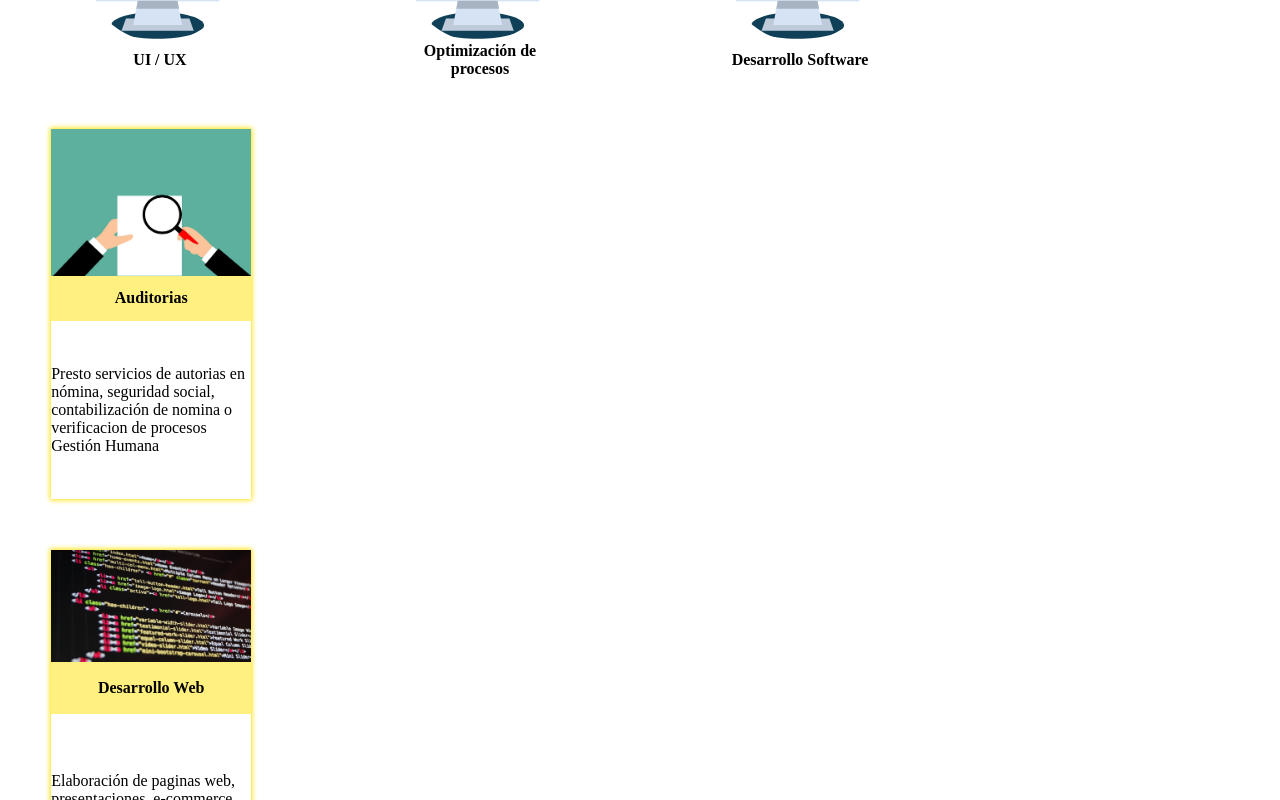
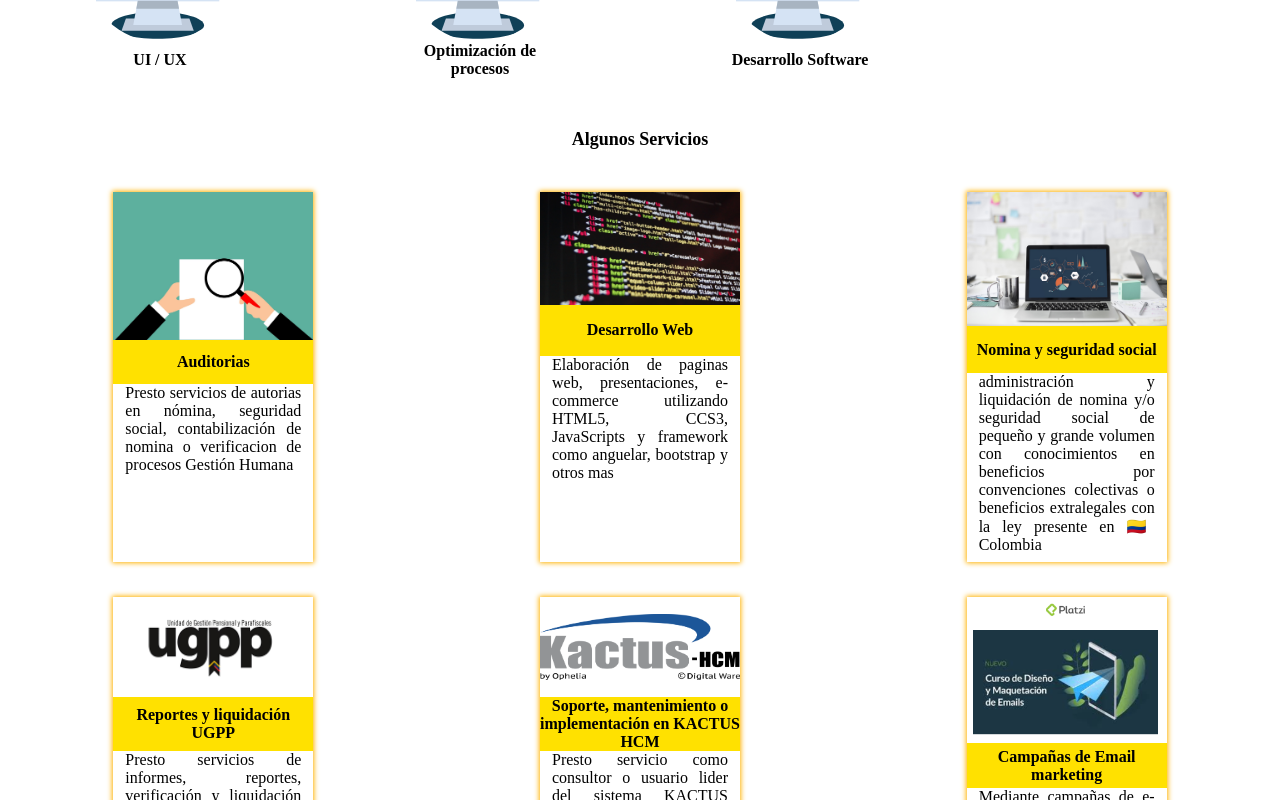
Before and after one commit to alejozepol/MarcaPersonal, a React app: page / in a window 1280 px wide. Shown: the part 1200-2000 px from the top of the page. Built offline with nearby package versions, Linux system fonts and the light colour scheme; no server answers; a web font is replaced by a local one.

Commit message:
animacion hover card

```diff
--- a/src/assets/styles/app.scss
+++ b/src/assets/styles/app.scss
@@ -63,6 +63,16 @@ $animationSpeed: 30s;
   }
   &__servicios {
     grid-area: servicios;
+    margin-top: 4%;
+    display: flex;
+    flex-direction: column;
+    text-align: center;
+    &-card{
+      margin-top: 2%;
+      display: grid;
+      grid-template-columns: repeat(3, 1fr);
+      justify-items: center;
+    }
   }
 }
 
@@ -91,6 +101,11 @@ $animationSpeed: 30s;
         grid-template-columns: repeat(2, 1fr);
       }
     }
+    &__servicios {
+      &-card{
+        grid-template-columns: repeat(1, 1fr);
+      }
+    }
   }
 }
 
--- a/src/assets/styles/variables.scss
+++ b/src/assets/styles/variables.scss
@@ -28,6 +28,11 @@ $font-size-primaria: 12px;
   -webkit-box-shadow: $size-sombra $color-primario;
   -moz-box-shadow: $size-sombra $color-primario;
   box-shadow: $size-sombra $color-primario;
+}
+.sombraSegundario {
+  -webkit-box-shadow: $size-sombra $color-segundario;
+  -moz-box-shadow: $size-sombra $color-segundario;
+  box-shadow: $size-sombra $color-segundario;
 }
 
 .degragadoColor {
--- a/src/components/card/Card.scss
+++ b/src/components/card/Card.scss
@@ -10,7 +10,8 @@
   justify-content: center;
   align-items: center;
   margin: 4%;
-  @extend .sombraPrimario;
+  transition: 450ms all;
+  @extend .sombraSegundario;
   & > img {
     grid-area: img;
     width: 100%;
@@ -23,19 +24,30 @@
     align-items: center;
     justify-content: center;
     text-align: center;
-    background-color: fade-out($color-primario, $opacity);
+    background-color: $color-primario;
   }
   & > p {
     grid-area: text;
+    display: flex;
+    justify-content: flex-start;
+    text-align: justify;
+    height: 100%;
+    padding: 0 6%;
+  }
+}
+.Card:hover {
+  width: 230px;
+  min-height: 370px;
+  transform: translate3d(2%,2%,2%);
+  @extend .sombraOscura;
+  & > h3 {
+    background-color: $color-segundario;
   }
 }
 
-@media (min-width: 620px) {
-  .Card {
-  }
-}
 
 @media (max-width: 619px) {
   .Card {
+    width: 80%;
   }
 }
--- a/src/container/Layout/Layout.scss
+++ b/src/container/Layout/Layout.scss
@@ -16,6 +16,7 @@
     }
     & > main {
       grid-area: main;
+      padding-bottom: 6%;
     }
     & > footer {
       grid-area: footer;
--- a/src/pages/index.jsx
+++ b/src/pages/index.jsx
@@ -35,9 +35,12 @@ const Index = () => {
         </div>
       </div>
       <div className='Home__servicios'>
-        {
-          home.servicios.map((i) => <Card key={i.id} img={i.imagen} title={i.titulo} text={i.descripcion} />)
-        }
+        <h2>Algunos Servicios</h2>
+        <div className='Home__servicios-card'>
+          {
+            home.servicios.map((i) => <Card key={i.id} img={i.imagen} title={i.titulo} text={i.descripcion} />)
+          }
+        </div>
       </div>
     </section>
   );
```
